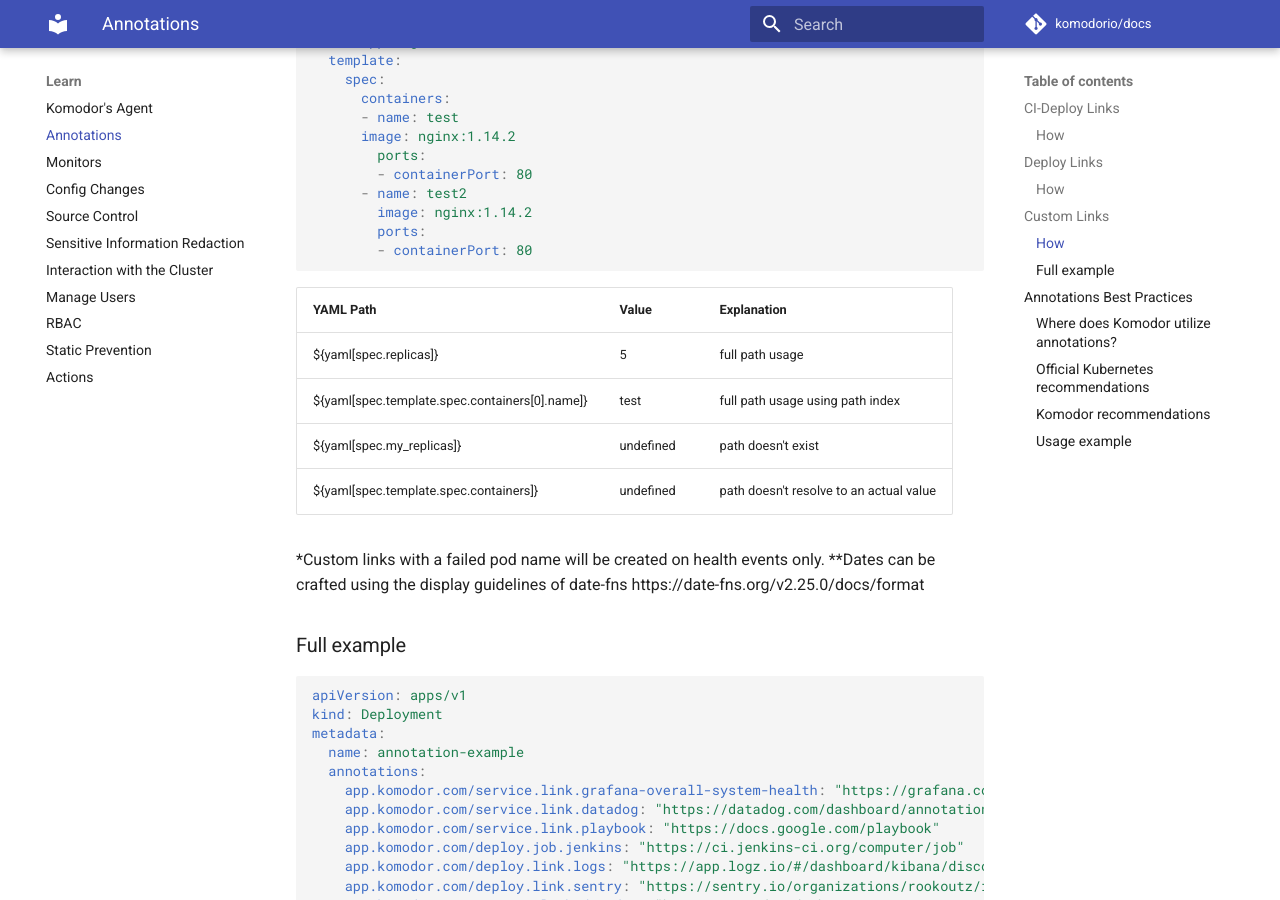
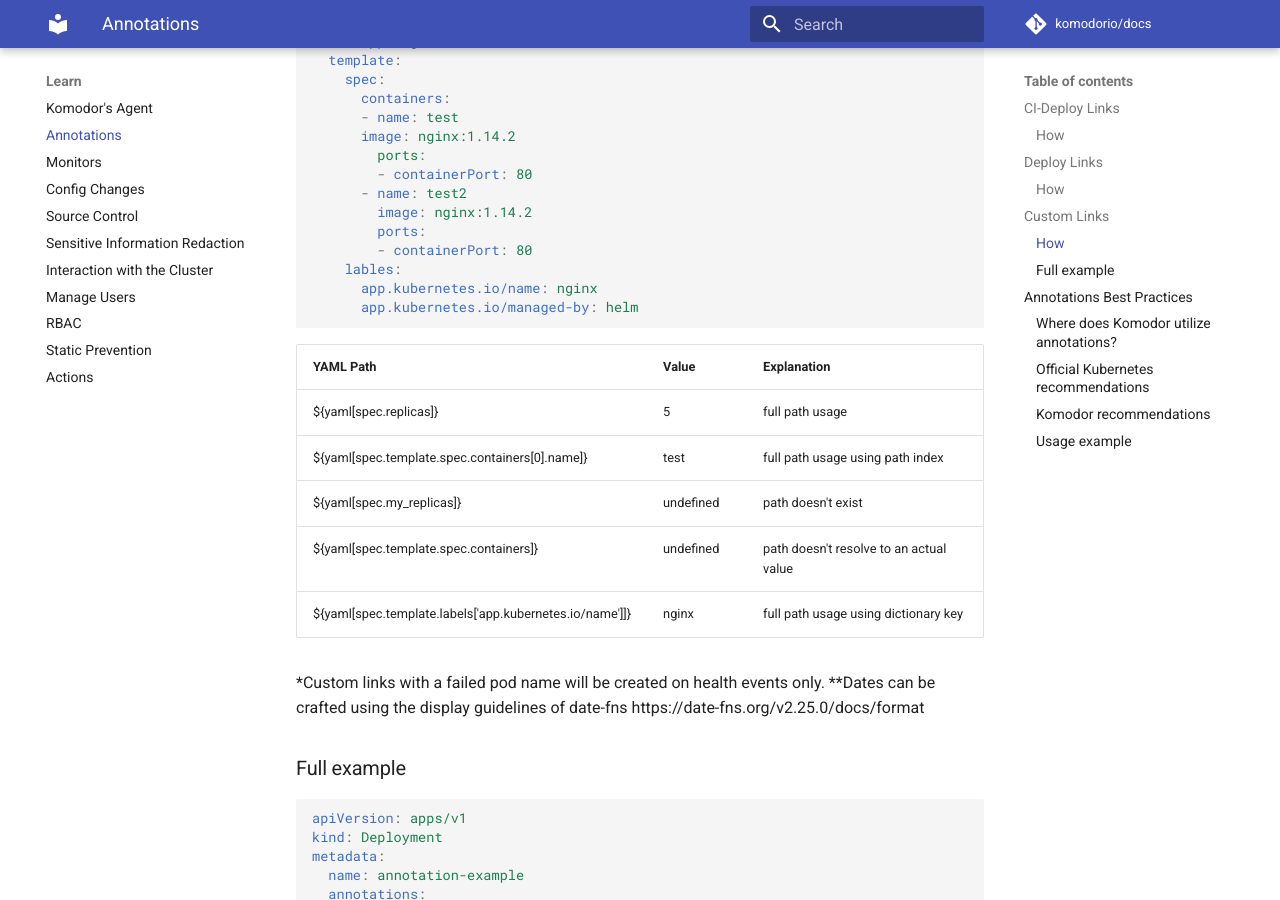
Before and after one commit to komodorio/docs, an MkDocs documentation site: the page built from docs/Learn/Annotations.md, in a window 1280 px wide and 900 px high, scrolled down 2883 px. Built offline with MkDocs 1.6.1 and Material for MkDocs 9.7.7, drawn with Linux system fonts in a browser that asks for light colours; comment, search, counter and statistics services are not loaded.

Commit message:
Fix: support custom links usage of dict in yaml

````diff
--- a/docs/Learn/Annotations.md
+++ b/docs/Learn/Annotations.md
@@ -87,14 +87,18 @@
         image: nginx:1.14.2
         ports:
         - containerPort: 80
+    lables:
+      app.kubernetes.io/name: nginx
+      app.kubernetes.io/managed-by: helm
 ```
 
-| YAML Path                                       | Value     | Explanation                             |
-| ----------------------------------------------- | --------- | --------------------------------------- |
-| ${yaml[spec.replicas]}                          | 5         | full path usage                         |
-| ${yaml[spec.template.spec.containers[0\].name]} | test      | full path usage using path index        |
-| ${yaml[spec.my_replicas]}                       | undefined | path doesn't exist                      |
-| ${yaml[spec.template.spec.containers]}          | undefined | path doesn't resolve to an actual value |
+| YAML Path                                                | Value     | Explanation                             |
+| -------------------------------------------------------- | --------- | --------------------------------------- |
+| ${yaml[spec.replicas]}                                   | 5         | full path usage                         |
+| ${yaml[spec.template.spec.containers[0\].name]}          | test      | full path usage using path index        |
+| ${yaml[spec.my_replicas]}                                | undefined | path doesn't exist                      |
+| ${yaml[spec.template.spec.containers]}                   | undefined | path doesn't resolve to an actual value |
+| ${yaml[spec.template.labels['app.kubernetes.io/name']]}  | nginx     | full path usage using dictionary key    |
 
 \*Custom links with a failed pod name will be created on health events only.
 \*\*Dates can be crafted using the display guidelines of date-fns https://date-fns.org/v2.25.0/docs/format
````
